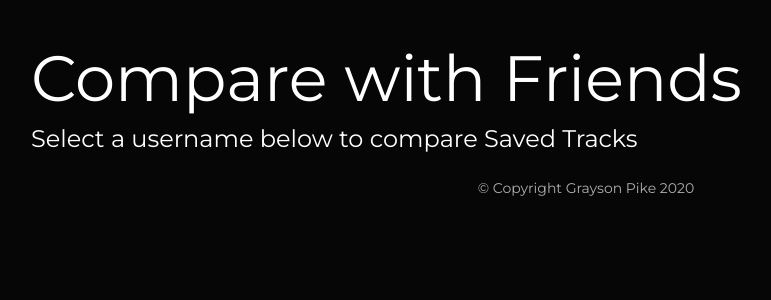
After one commit to graysonpike/songs-in-common, a Django app: template songs_in_common/songs_in_common/templates/songs_in_common/users.html in a window 1280 px wide. The commit adds this page. Shown: the top 300 px of the page, without its empty margins (54-825 px from the left). Run offline with Django 3.2, Linux system fonts and the light colour scheme; the template is opened without the code that fills it, so the values that code supplies are empty; some libraries are stand-ins or nearby versions.

Commit message:
Add users view

```diff
--- a/songs_in_common/songs_in_common/models.py
+++ b/songs_in_common/songs_in_common/models.py
@@ -5,6 +5,7 @@ class SpotifyAccount(models.Model):
     username = models.CharField(max_length=512)
     access_token = models.CharField(max_length=1024)
     refresh_token = models.CharField(max_length=1024)
+    url = models.CharField(max_length=1024)
     image_url = models.CharField(max_length=1024, null=True)
     datetime_joined = models.DateTimeField(auto_now_add=True)
 
--- a/songs_in_common/songs_in_common/spotify.py
+++ b/songs_in_common/songs_in_common/spotify.py
@@ -5,7 +5,7 @@ from urllib.parse import parse_qs
 import spotipy
 from spotipy.oauth2 import SpotifyClientCredentials
 from . import config
-from django.shortcuts import render, redirect
+from django.shortcuts import render, redirect, reverse
 from .models import SpotifyAccount, SavedTrack
 
 
@@ -85,7 +85,20 @@ def get_intersection_view(request):
     tracks = []
     for uri in intersect_uris:
         tracks.append(SavedTrack.objects.filter(uri=uri)[0])
-    return render(request, 'songs_in_common/common.html', {"tracks": tracks})
+    return render(request, 'songs_in_common/common.html',
+        {
+            "tracks": tracks,
+            "user1": user1,
+            "user2": user2
+        })
+
+
+def users_view(request):
+    username = request.GET.get("user", None)
+    if username == None:
+        return redirect('landing')
+    other_users = SpotifyAccount.objects.exclude(username=username)
+    return render(request, "songs_in_common/users.html", {"username": username, "users": other_users})
 
 
 def authorize_user_view(request):
@@ -98,6 +111,7 @@ def save_user_view(request):
     client = spotipy.Spotify(auth=access_token)
     current_user = client.current_user()
     username = current_user['id']
+    url = current_user['external_urls']['spotify']
     try:
         existing_account = SpotifyAccount.objects.get(username=username)
         existing_account.delete()
@@ -108,6 +122,6 @@ def save_user_view(request):
         image_url = current_user['images'][0]['url']
     except Exception:
         pass
-    account = SpotifyAccount.objects.create(username=username, access_token=access_token, refresh_token=refresh_token, image_url=image_url)
+    account = SpotifyAccount.objects.create(username=username, access_token=access_token, refresh_token=refresh_token, image_url=image_url, url=url)
     get_saved_songs(account)
-    return redirect('landing')
+    return redirect(reverse('users') + "?user=" + account.username)
--- a/songs_in_common/songs_in_common/static/songs_in_common/css/base.css
+++ b/songs_in_common/songs_in_common/static/songs_in_common/css/base.css
@@ -1,3 +1,7 @@
 body {
 	font-family: 'Montserrat', sans-serif;
 }
+
+.header {
+	margin-top: 40px;
+}
--- a/songs_in_common/songs_in_common/static/songs_in_common/css/common.css
+++ b/songs_in_common/songs_in_common/static/songs_in_common/css/common.css
@@ -0,0 +1,3 @@
+.songs-list {
+	margin-top: 30px !important;
+}
--- a/songs_in_common/songs_in_common/static/songs_in_common/css/landing.css
+++ b/songs_in_common/songs_in_common/static/songs_in_common/css/landing.css
@@ -1,9 +1,5 @@
 .landing-page {
 	text-align: center;
-}
-
-.header {
-	margin-top: 40px;
 }
 
 h1 {
--- /dev/null
+++ b/songs_in_common/songs_in_common/templates/songs_in_common/users.html
@@ -0,0 +1,40 @@
+{% extends "songs_in_common/base.html" %}
+
+{% block style_links %}
+
+{% load static %}
+<link rel="stylesheet" type="text/css" href="{% static 'songs_in_common/css/users.css' %}" />
+{% endblock %}
+
+
+{% block content %}
+
+<div class="container">
+	<div class="header">
+		<div class="row">
+			<div class="col-sm-12">
+				<h1>Compare with Friends</h1>
+			</div>
+		</div>
+		<div class="row">
+			<div class="col-sm-12">
+				<h5>Select a username below to compare Saved Tracks</h5>
+			</div>
+		</div>
+	</div>
+	<div class="row">
+		<div class="col-sm-12">
+			<table class="table user-list">
+				<tbody>
+					{% for user in users %}
+					<tr>
+						<td><a href="/common?user1={{ username }}&user2={{ user.username }}">{{ user.username }}</a></td>
+					</tr>
+					{% endfor %}
+				</tbody>
+			</table>
+		</div>
+	</div>
+</div>
+
+{% endblock %}
--- a/songs_in_common/songs_in_common/urls.py
+++ b/songs_in_common/songs_in_common/urls.py
@@ -25,4 +25,5 @@ urlpatterns = [
     path('authorize/', spotify.authorize_user_view, name='authorize'),
     path('save-user/', spotify.save_user_view, name='save_user'),
     path('common/', spotify.get_intersection_view, name='common'),
+    path('users/', spotify.users_view, name='users'),
 ]
```
Also changed, not shown: songs_in_common/songs_in_common/templates/songs_in_common/common.html (+13 -1 lines), songs_in_common/songs_in_common/migrations/0004_spotifyaccount_url.py (added), songs_in_common/songs_in_common/static/songs_in_common/css/users.css (added).
